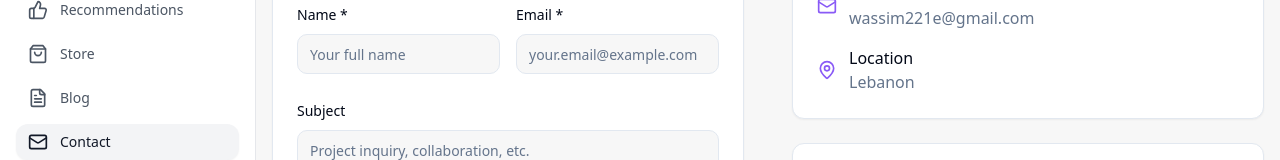
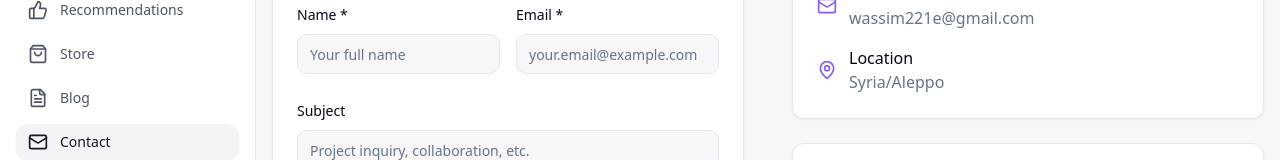
Before and after one commit to Wassim221en/Portfolio, a React (Vite) app: page /contact in a window 1280 px wide. Shown: the part 325-485 px from the top of the page. Built offline with nearby package versions, Linux system fonts and the light colour scheme.

Commit message:
Update contact information in Contact component for WhatsApp, LinkedIn, and location

```diff
--- a/client/pages/Contact.tsx
+++ b/client/pages/Contact.tsx
@@ -65,12 +65,12 @@ export default function Contact() {
 
   const handleWhatsApp = () => {
     const message = encodeURIComponent("Hi Wassim! I found your portfolio and would like to get in touch.");
-    const whatsappUrl = `https://wa.me/+96181123456?text=${message}`; // Replace with actual WhatsApp number
+    const whatsappUrl = `https://wa.me/+963933719221?text=${message}`; // Replace with actual WhatsApp number
     window.open(whatsappUrl, '_blank');
   };
 
   const handleLinkedIn = () => {
-    window.open('https://linkedin.com/in/wassim221e', '_blank'); // Replace with actual LinkedIn profile
+    window.open('https://www.linkedin.com/in/wassim-alshami-wassim221e/', '_blank'); // Replace with actual LinkedIn profile
   };
 
   return (
@@ -191,7 +191,7 @@ export default function Contact() {
                   <MapPin className="h-5 w-5 text-primary" />
                   <div>
                     <p className="font-medium">Location</p>
-                    <p className="text-muted-foreground">Lebanon</p>
+                    <p className="text-muted-foreground">Syria/Aleppo</p>
                   </div>
                 </div>
               </CardContent>
```
